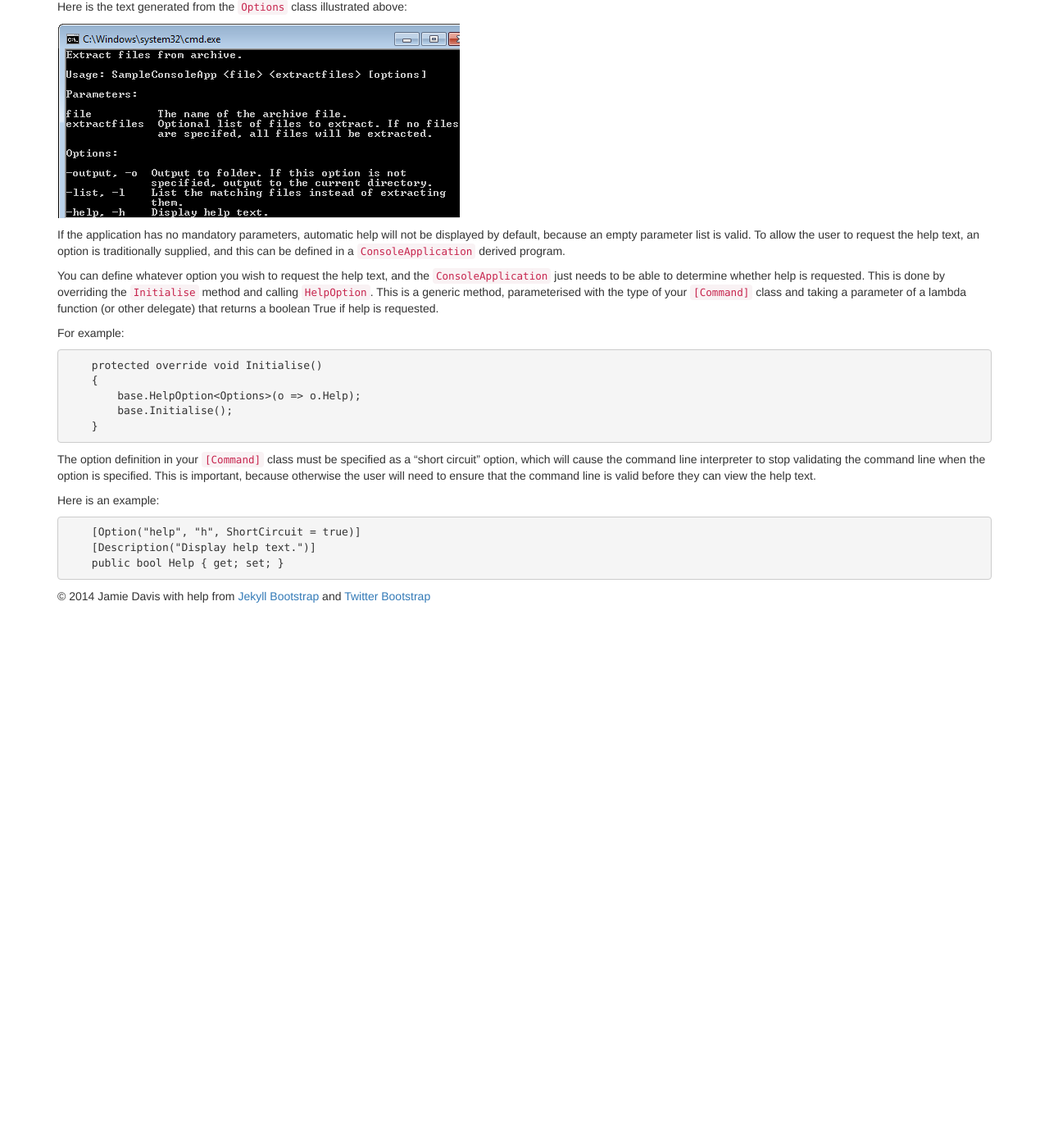
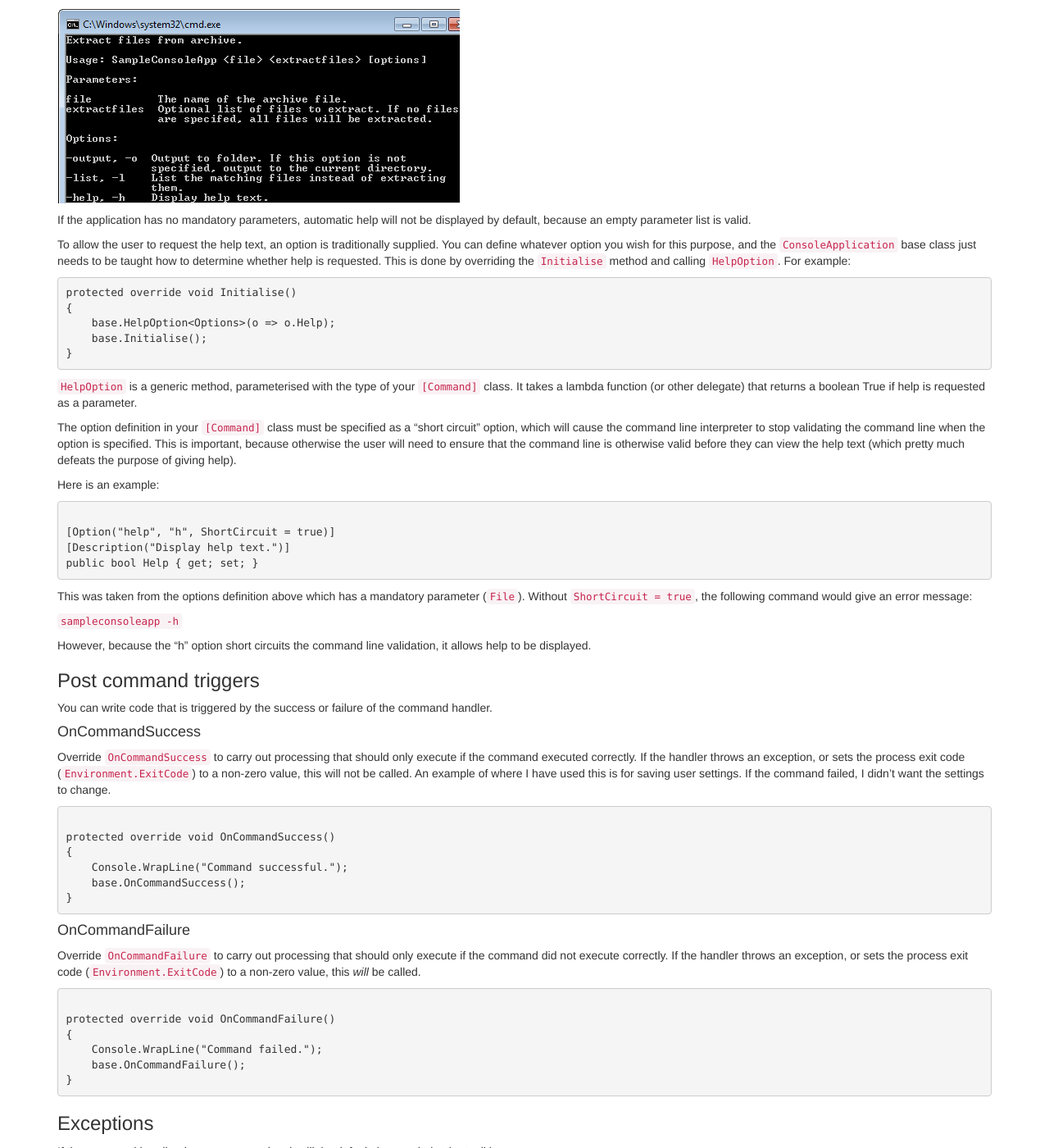
Before and after one commit to jamie-davis/ConsoleTools, a Jekyll site: the page built from LibraryDocumentation/consoleapps.md, in a window 1280 px wide and 1400 px high, scrolled down 2617 px. Shown: the whole window at 82% size. Built offline with Jekyll 4.4.1, drawn with Linux system fonts in a browser that asks for light colours; nearby versions of some CDN libraries; library files that are not in the unit come from our copies; before the commit the page ends 3364 px from its top, so only the background shows below that; some of the changed text lies outside the part shown.

Commit message:
Expanded the ConsoleApplication documentation.

```diff
--- a/LibraryDocumentation/consoleapps.md
+++ b/LibraryDocumentation/consoleapps.md
@@ -29,44 +29,43 @@
 Here is an example:
 
 {% highlight csharp %}
+[Command]
+[Description("Extract files from archive.")]
+class Options
+{
+    [Positional]
+    [Description("The name of the archive file.")]
+    public string File { get; set; }
 
-    [Command]
-    [Description("Extract files from archive.")]
-    class Options
+    [Positional]
+    [Description("Optional list of files to extract. If no files are specifed, all files will be extracted.")]
+    public List<string> ExtractFiles { get; set; }
+
+    [Option("output", "o")]
+    [Description("Output to folder. If this option is not specified, output to the current directory.")]
+    public string Output { get; set; }
+
+    [Option("list", "l")]
+    [Description("List the matching files instead of extracting them.")]
+    public bool List { get; set; }
+
+    [Option("help", "h", ShortCircuit = true)]
+    [Description("Display help text.")]
+    public bool Help { get; set; }
+
+    [CommandHandler]
+    public void Handle(IConsoleAdapter console, IErrorAdapter error)
     {
-        [Positional]
-        [Description("The name of the archive file.")]
-        public string File { get; set; }
-
-        [Positional]
-        [Description("Optional list of files to extract. If no files are specifed, all files will be extracted.")]
-        public List<string> ExtractFiles { get; set; }
-
-        [Option("output", "o")]
-        [Description("Output to folder. If this option is not specified, output to the current directory.")]
-        public string Output { get; set; }
-
-        [Option("list", "l")]
-        [Description("List the matching files instead of extracting them.")]
-        public bool List { get; set; }
-
-        [Option("help", "h", ShortCircuit = true)]
-        [Description("Display help text.")]
-        public bool Help { get; set; }
-
-        [CommandHandler]
-        public void Handle(IConsoleAdapter console, IErrorAdapter error)
+        var data = new[]
         {
-            var data = new[]
-            {
-                  new {Parameter = "Archive", Value = File}
-                , new {Parameter = "File List", Value = string.Join(", ", ExtractFiles)}
-                , new {Parameter = "Output folder", Value = Output}
-                , new {Parameter = "List option", Value = List.ToString()}
-            };
-            console.FormatTable(data, ReportFormattingOptions.OmitHeadings);
-        }
+              new {Parameter = "Archive", Value = File}
+            , new {Parameter = "File List", Value = string.Join(", ", ExtractFiles)}
+            , new {Parameter = "Output folder", Value = Output}
+            , new {Parameter = "List option", Value = List.ToString()}
+        };
+        console.FormatTable(data, ReportFormattingOptions.OmitHeadings);
     }
+}
 {% endhighlight %}
 
 In this case the command handler is part of the command class itself. There are several options for the location of command handlers ([see here](defininghandlers.html)).
@@ -113,19 +112,19 @@
 * If you wish to perform initialisation only if the command line parameters are valid, override `OnCommandLineValid`. This method is called before the command handler is executed, and is passed the command options as an `object` reference.
 
 {% highlight csharp %}
-    class Program : ConsoleApplication
+class Program : ConsoleApplication
+{
+    static void Main(string[] args)
     {
-        static void Main(string[] args)
-        {
-            Toolkit.Execute<Program>(args);
-        }
+        Toolkit.Execute<Program>(args);
+    }
 
-        protected override void OnCommandLineValid(object command)
-        {
-            //Initialisation code here
-            base.OnCommandLineValid(command);
-        }
+    protected override void OnCommandLineValid(object command)
+    {
+        //Initialisation code here
+        base.OnCommandLineValid(command);
     }
+}
 {% endhighlight %}
 
 ###Help Text
@@ -137,26 +136,72 @@
 
 <img src="assets/images/consoleapphelptext.png" />
 
-If the application has no mandatory parameters, automatic help will not be displayed by default, because an empty parameter list is valid. To allow the user to request the help text, an option is traditionally supplied, and this can be defined in a `ConsoleApplication` derived program.
+If the application has no mandatory parameters, automatic help will not be displayed by default, because an empty parameter list is valid.
 
-You can define whatever option you wish to request the help text, and the `ConsoleApplication` just needs to be able to determine whether help is requested. This is done by overriding the `Initialise` method and calling `HelpOption`. This is a generic method, parameterised with the type of your `[Command]` class and taking a parameter of a lambda function (or other delegate) that returns a boolean True if help is requested.
-
-For example:
+To allow the user to request the help text, an option is traditionally supplied. You can define whatever option you wish for this purpose, and the `ConsoleApplication` base class just needs to be taught how to determine whether help is requested. This is done by overriding the `Initialise` method and calling `HelpOption`. For example:
 
 {% highlight csharp %}
-    protected override void Initialise()
-    {
-        base.HelpOption<Options>(o => o.Help);
-        base.Initialise();
-    }
+protected override void Initialise()
+{
+    base.HelpOption<Options>(o => o.Help);
+    base.Initialise();
+}
 {% endhighlight %}
 
-The option definition in your `[Command]` class must be specified as a "short circuit" option, which will cause the command line interpreter to stop validating the command line when the option is specified. This is important, because otherwise the user will need to ensure that the command line is valid before they can view the help text.
+`HelpOption` is a generic method, parameterised with the type of your `[Command]` class. It takes a lambda function (or other delegate) that returns a boolean True if help is requested as a parameter.
+
+The option definition in your `[Command]` class must be specified as a "short circuit" option, which will cause the command line interpreter to stop validating the command line when the option is specified. This is important, because otherwise the user will need to ensure that the command line is otherwise valid before they can view the help text (which pretty much defeats the purpose of giving help).
 
 Here is an example:
+{% highlight csharp %}
+[Option("help", "h", ShortCircuit = true)]
+[Description("Display help text.")]
+public bool Help { get; set; }
+{% endhighlight %}
+
+This was taken from the options definition above which has a mandatory parameter (`File`). Without `ShortCircuit = true`, the following command would give an error message:
+
+`sampleconsoleapp -h`
+
+However, because the "h" option short circuits the command line validation, it allows help to be displayed.
+
+###Post command triggers
+You can write code that is triggered by the success or failure of the command handler.
+
+####OnCommandSuccess
+Override `OnCommandSuccess` to carry out processing that should only execute if the command executed correctly. If the handler throws an exception, or sets the process exit code (`Environment.ExitCode`) to a non-zero value, this will not be called. An example of where I have used this is for saving user settings. If the command failed, I didn't want the settings to change.
 
 {% highlight csharp %}
-    [Option("help", "h", ShortCircuit = true)]
-    [Description("Display help text.")]
-    public bool Help { get; set; }
+protected override void OnCommandSuccess()
+{
+    Console.WrapLine("Command successful.");
+    base.OnCommandSuccess();
+}
 {% endhighlight %}
+
+####OnCommandFailure
+Override `OnCommandFailure` to carry out processing that should only execute if the command did not execute correctly. If the handler throws an exception, or sets the process exit code (`Environment.ExitCode`) to a non-zero value, this *will* be called.
+
+{% highlight csharp %}
+protected override void OnCommandFailure()
+{
+    Console.WrapLine("Command failed.");
+    base.OnCommandFailure();
+}
+{% endhighlight %}
+
+###Exceptions
+If the command handler throws an exception, it will, by default, be caught by the toolkit:
+
+ <img src="assets/images/consoleapplicationexception.png" />
+
+`Environment.ExitCode` will be set to 500.
+
+A custom exception handler can be installed by calling `Toolkit.SetCmmandExceptionHandler`. For example:
+
+{% highlight csharp %}
+protected override void Initialise()
+{
+    Toolkit.SetCommandExceptionHandler(ExceptionHandler);
+}
+{% endhighlight %}
```
Also changed, not shown: LibraryDocumentation/assets/images/consoleapplicationexception.png (added).
